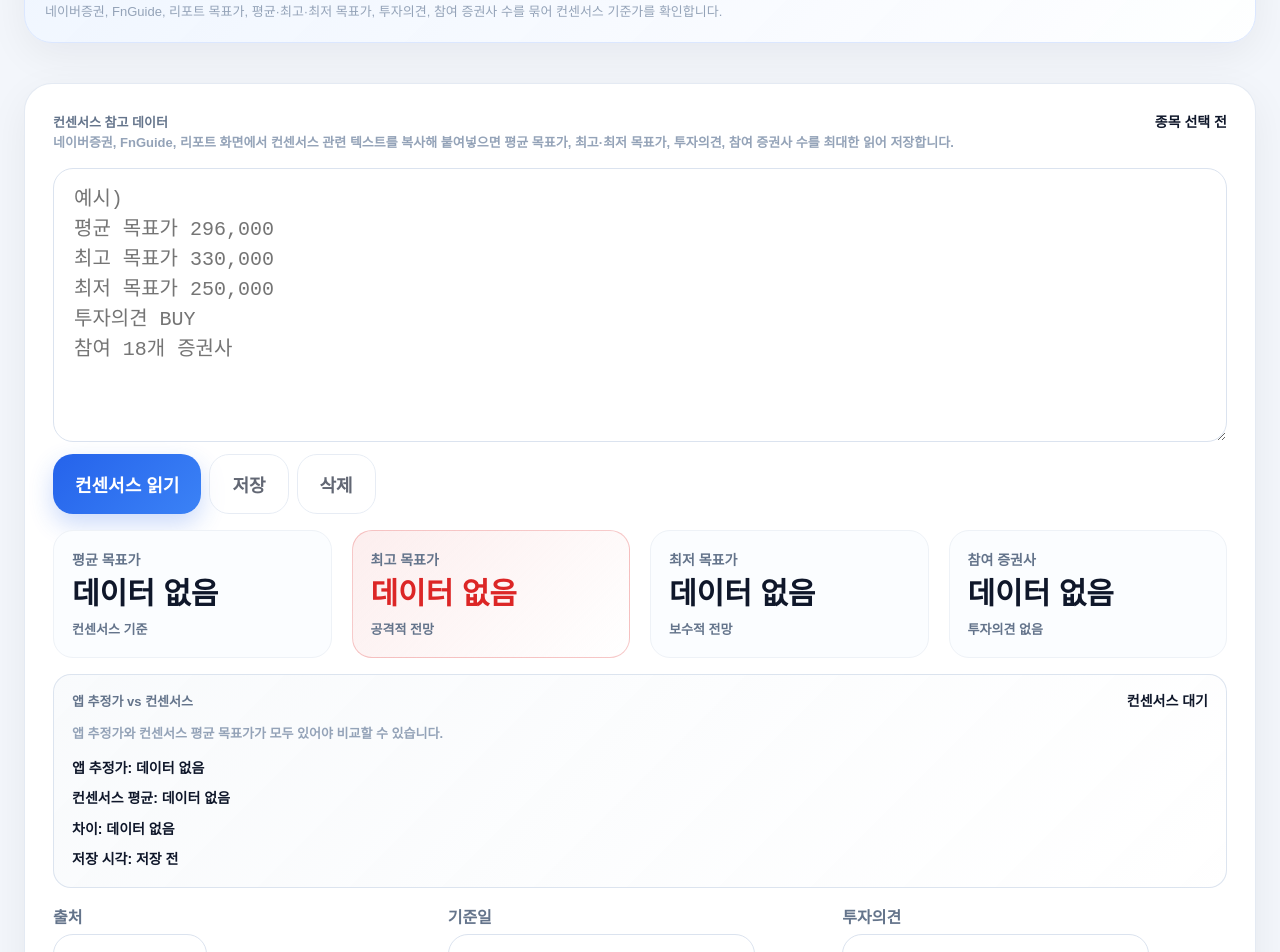
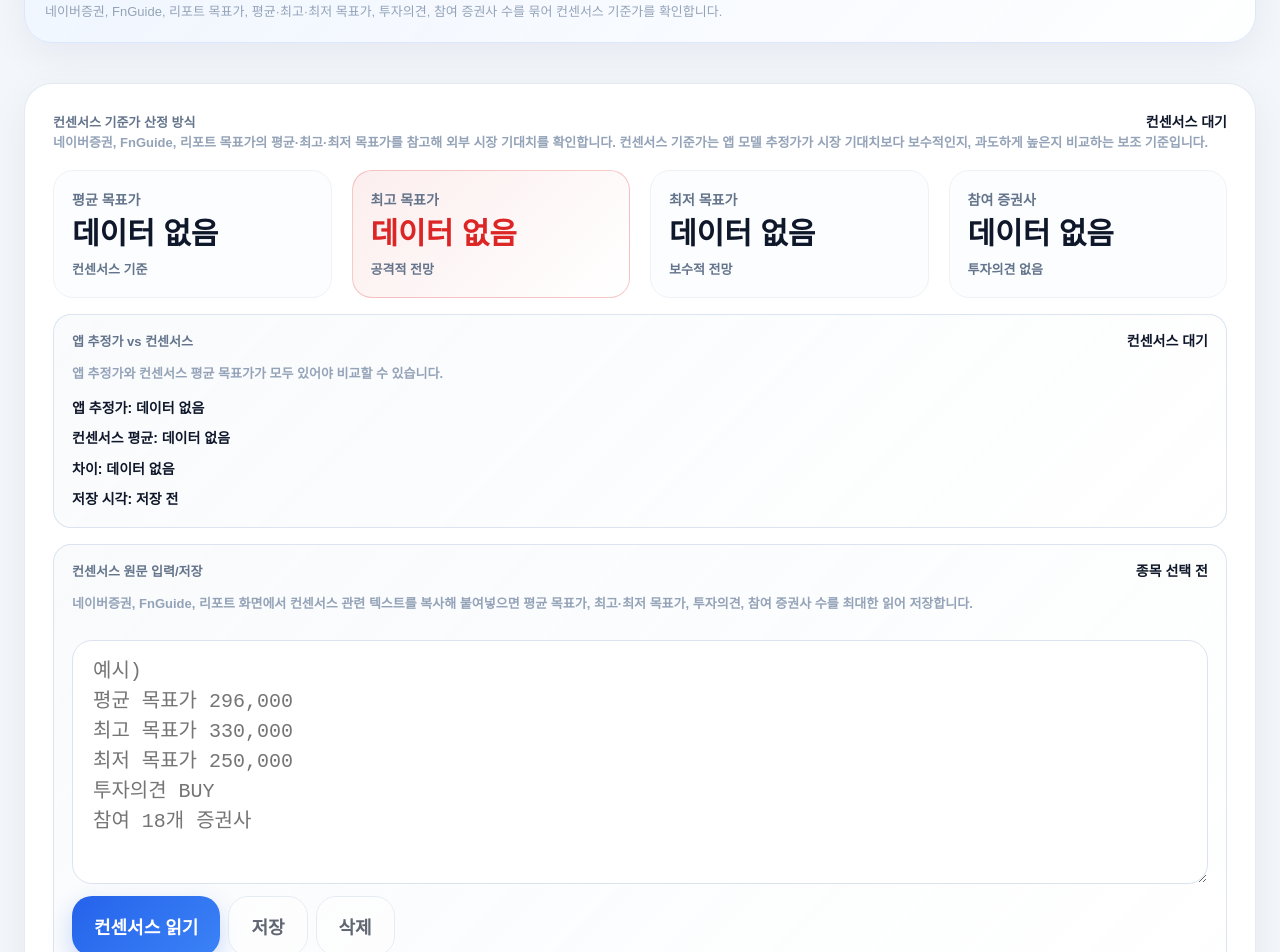
Before and after one commit to jkpark5298-alt/kospi-stock-pwa, a Next.js app: page / in a window 1280 px wide. Shown: the part 9360-10312 px from the top of the page. Built offline with nearby package versions, Linux system fonts and the light colour scheme.

Commit message:
Fix and simplify consensus detail section

```diff
--- a/components/analysis/ConsensusInputSection.tsx
+++ b/components/analysis/ConsensusInputSection.tsx
@@ -75,6 +75,13 @@ export default function ConsensusInputSection({
     consensus.lowTargetPrice,
   );
 
+  const hasConsensus =
+    consensus.averageTargetPrice != null ||
+    consensus.highTargetPrice != null ||
+    consensus.lowTargetPrice != null ||
+    consensus.analystCount != null ||
+    Boolean(consensus.investmentOpinion);
+
   function handleParse() {
     const parsed = parseConsensusText(rawText);
 
@@ -113,14 +120,66 @@ export default function ConsensusInputSection({
     <section className="score-section">
       <div className="card">
         <div className="target-basis-header">
-          <span>컨센서스 참고 데이터</span>
+          <span>컨센서스 기준가 산정 방식</span>
+          <strong>{hasConsensus ? "컨센서스 반영 가능" : "컨센서스 대기"}</strong>
+        </div>
+
+        <p className="target-basis-summary">
+          네이버증권, FnGuide, 리포트 목표가의 평균·최고·최저 목표가를
+          참고해 외부 시장 기대치를 확인합니다. 컨센서스 기준가는 앱 모델
+          추정가가 시장 기대치보다 보수적인지, 과도하게 높은지 비교하는 보조
+          기준입니다.
+        </p>
+
+        <div className="summary-grid summary-grid-four" style={{ marginTop: 16 }}>
+          <ConsensusMetricCard
+            title="평균 목표가"
+            value={formatPrice(consensus.averageTargetPrice)}
+            subText="컨센서스 기준"
+          />
+          <ConsensusMetricCard
+            title="최고 목표가"
+            value={formatPrice(consensus.highTargetPrice)}
+            subText="공격적 전망"
+          />
+          <ConsensusMetricCard
+            title="최저 목표가"
+            value={formatPrice(consensus.lowTargetPrice)}
+            subText="보수적 전망"
+          />
+          <ConsensusMetricCard
+            title="참여 증권사"
+            value={formatCount(consensus.analystCount)}
+            subText={consensus.investmentOpinion || "투자의견 없음"}
+          />
+        </div>
+
+        <div className="target-basis-box" style={{ marginTop: 16 }}>
+          <div className="target-basis-header">
+            <span>앱 추정가 vs 컨센서스</span>
+            <strong>{comparison.title}</strong>
+          </div>
+
+          <p className="target-basis-summary">{comparison.description}</p>
+
+          <div className="target-basis-adjustments">
+            <p>앱 추정가: {formatPrice(appTargetPrice)}</p>
+            <p>컨센서스 평균: {formatPrice(consensus.averageTargetPrice)}</p>
+            <p>차이: {comparison.gapText}</p>
+            <p>저장 시각: {formatDateTime(savedAt)}</p>
+          </div>
+        </div>
+
+        <div className="target-basis-box" style={{ marginTop: 16 }}>
+          <div className="target-basis-header">
+            <span>컨센서스 원문 입력/저장</span>
             <strong>{name || symbol || "종목 선택 전"}</strong>
           </div>
 
           <p className="target-basis-summary">
-          네이버증권, FnGuide, 리포트 화면에서 컨센서스 관련 텍스트를 복사해
-          붙여넣으면 평균 목표가, 최고·최저 목표가, 투자의견, 참여 증권사 수를
-          최대한 읽어 저장합니다.
+            네이버증권, FnGuide, 리포트 화면에서 컨센서스 관련 텍스트를
+            복사해 붙여넣으면 평균 목표가, 최고·최저 목표가, 투자의견, 참여
+            증권사 수를 최대한 읽어 저장합니다.
           </p>
 
           <div
@@ -140,11 +199,11 @@ export default function ConsensusInputSection({
 최저 목표가 250,000
 투자의견 BUY
 참여 18개 증권사`}
-            rows={8}
+              rows={7}
               style={{
                 width: "100%",
                 resize: "vertical",
-              minHeight: 160,
+                minHeight: 140,
                 lineHeight: 1.5,
               }}
             />
@@ -180,43 +239,6 @@ export default function ConsensusInputSection({
                 삭제
               </button>
             </div>
-        </div>
-
-        <div className="summary-grid summary-grid-four" style={{ marginTop: 16 }}>
-          <ConsensusMetricCard
-            title="평균 목표가"
-            value={formatPrice(consensus.averageTargetPrice)}
-            subText="컨센서스 기준"
-          />
-          <ConsensusMetricCard
-            title="최고 목표가"
-            value={formatPrice(consensus.highTargetPrice)}
-            subText="공격적 전망"
-          />
-          <ConsensusMetricCard
-            title="최저 목표가"
-            value={formatPrice(consensus.lowTargetPrice)}
-            subText="보수적 전망"
-          />
-          <ConsensusMetricCard
-            title="참여 증권사"
-            value={formatCount(consensus.analystCount)}
-            subText={consensus.investmentOpinion || "투자의견 없음"}
-          />
-        </div>
-
-        <div className="target-basis-box" style={{ marginTop: 16 }}>
-          <div className="target-basis-header">
-            <span>앱 추정가 vs 컨센서스</span>
-            <strong>{comparison.title}</strong>
-          </div>
-          <p className="target-basis-summary">{comparison.description}</p>
-
-          <div className="target-basis-adjustments">
-            <p>앱 추정가: {formatPrice(appTargetPrice)}</p>
-            <p>컨센서스 평균: {formatPrice(consensus.averageTargetPrice)}</p>
-            <p>차이: {comparison.gapText}</p>
-            <p>저장 시각: {formatDateTime(savedAt)}</p>
           </div>
         </div>
 
@@ -280,8 +302,8 @@ export default function ConsensusInputSection({
 
         <p className="notice-text" style={{ marginTop: 14 }}>
           이 데이터는 자동 크롤링이 아니라 사용자가 복사해 붙여넣은 텍스트를
-          파싱해 저장하는 방식입니다. 다음 단계에서 추정 주가 산정에 보조
-          반영합니다.
+          파싱해 저장하는 방식입니다. 다음 단계에서 추정 주가 산정의 보조
+          기준으로 반영할 수 있습니다.
         </p>
       </div>
     </section>
@@ -313,6 +335,7 @@ function parseConsensusText(text: string): Partial<ConsensusData> {
       "평균목표가",
       "목표주가 평균",
       "컨센서스 평균",
+      "평균",
       "consensus",
       "average",
     ]) ?? findFirstPrice(text);
@@ -321,6 +344,7 @@ function parseConsensusText(text: string): Partial<ConsensusData> {
     "최고 목표가",
     "최고목표가",
     "상단",
+    "최고",
     "highest",
     "high",
   ]);
@@ -329,6 +353,7 @@ function parseConsensusText(text: string): Partial<ConsensusData> {
     "최저 목표가",
     "최저목표가",
     "하단",
+    "최저",
     "lowest",
     "low",
   ]);
@@ -372,6 +397,7 @@ function findAnalystCount(text: string) {
     /([0-9]{1,2})\s*개\s*증권사/,
     /([0-9]{1,2})\s*명/,
     /참여[^0-9]{0,10}([0-9]{1,2})/,
+    /증권사[^0-9]{0,10}([0-9]{1,2})/,
     /analyst[^0-9]{0,10}([0-9]{1,2})/i,
   ];
 
@@ -451,7 +477,7 @@ function makeConsensusComparison(
 
   if (gapRate >= 3) {
     return {
-      title: "앱 추정가는 보수적",
+      title: "앱 추정가가 보수적",
       description:
         "컨센서스 평균 목표가가 앱 추정가보다 높습니다. 시장 기대치는 앱 추정가보다 우호적으로 볼 수 있습니다.",
       gapText: `+${gapRate.toFixed(2)}%`,
```
Lines whose indentation alone changed are shown as unchanged.
